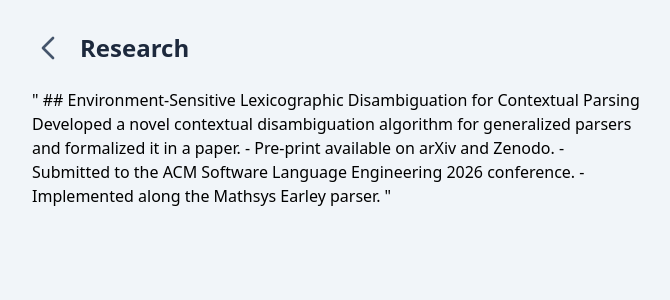
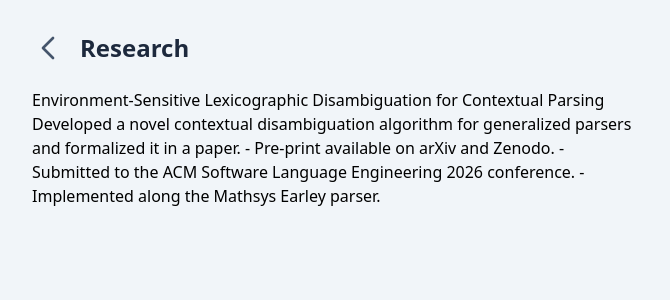
Before and after one commit to alejandro-vaz/alejandro-vaz, a React (Create React App) app: page /research in a window 1280 px wide. Shown: the top 300 px of the page, without its empty margins (304-974 px from the left). Built offline with nearby package versions, Linux system fonts and the light colour scheme.

Commit message:
feat: markdown styling

```diff
--- a/package.json
+++ b/package.json
@@ -15,5 +15,8 @@
     "react-router-dom": "7.9.5",
     "react-scripts": "5.0.1",
     "tailwindcss": "^4.1.16"
+  },
+  "devDependencies": {
+    "@tailwindcss/typography": "^0.5.20"
   }
 }
--- a/src/pages/Research.tsx
+++ b/src/pages/Research.tsx
@@ -14,7 +14,7 @@ import Markdown from "react-markdown";
 //^
 
 //> RESEARCH -> FUNCTION
-export default function Research(): React.ReactNode {return <Markdown>"
+export default function Research(): React.ReactNode {return <div className="prose"><Markdown>
 ## Environment-Sensitive Lexicographic Disambiguation for Contextual Parsing
 
 Developed a novel contextual disambiguation algorithm for generalized parsers and
@@ -23,4 +23,4 @@ formalized it in a paper.
 - Pre-print available on arXiv and Zenodo.
 - Submitted to the ACM Software Language Engineering 2026 conference.
 - Implemented along the Mathsys Earley parser.
-"</Markdown>}
+</Markdown></div>}
```
Also changed, not shown: 1 other file (tests, documents, lock files or other folders).
